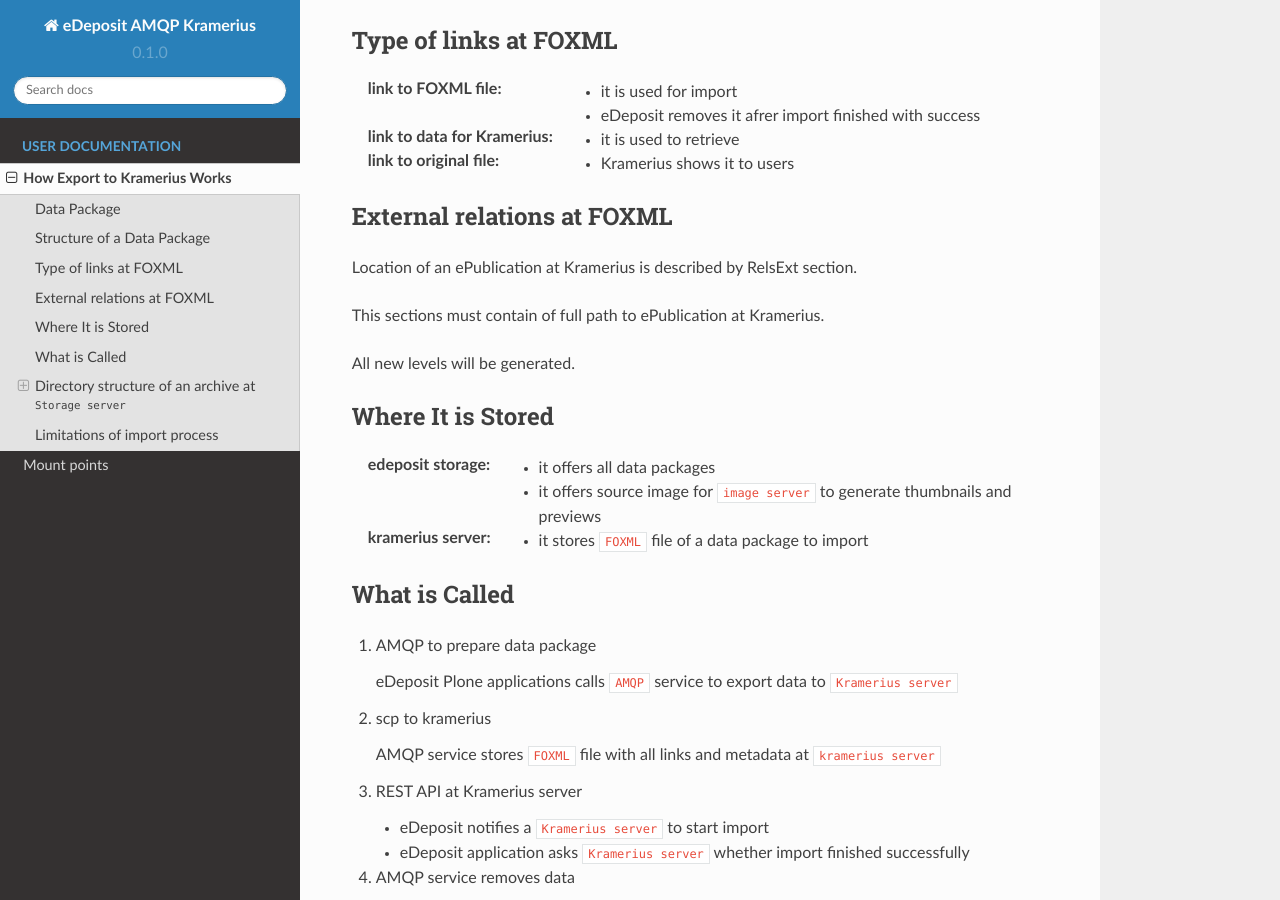
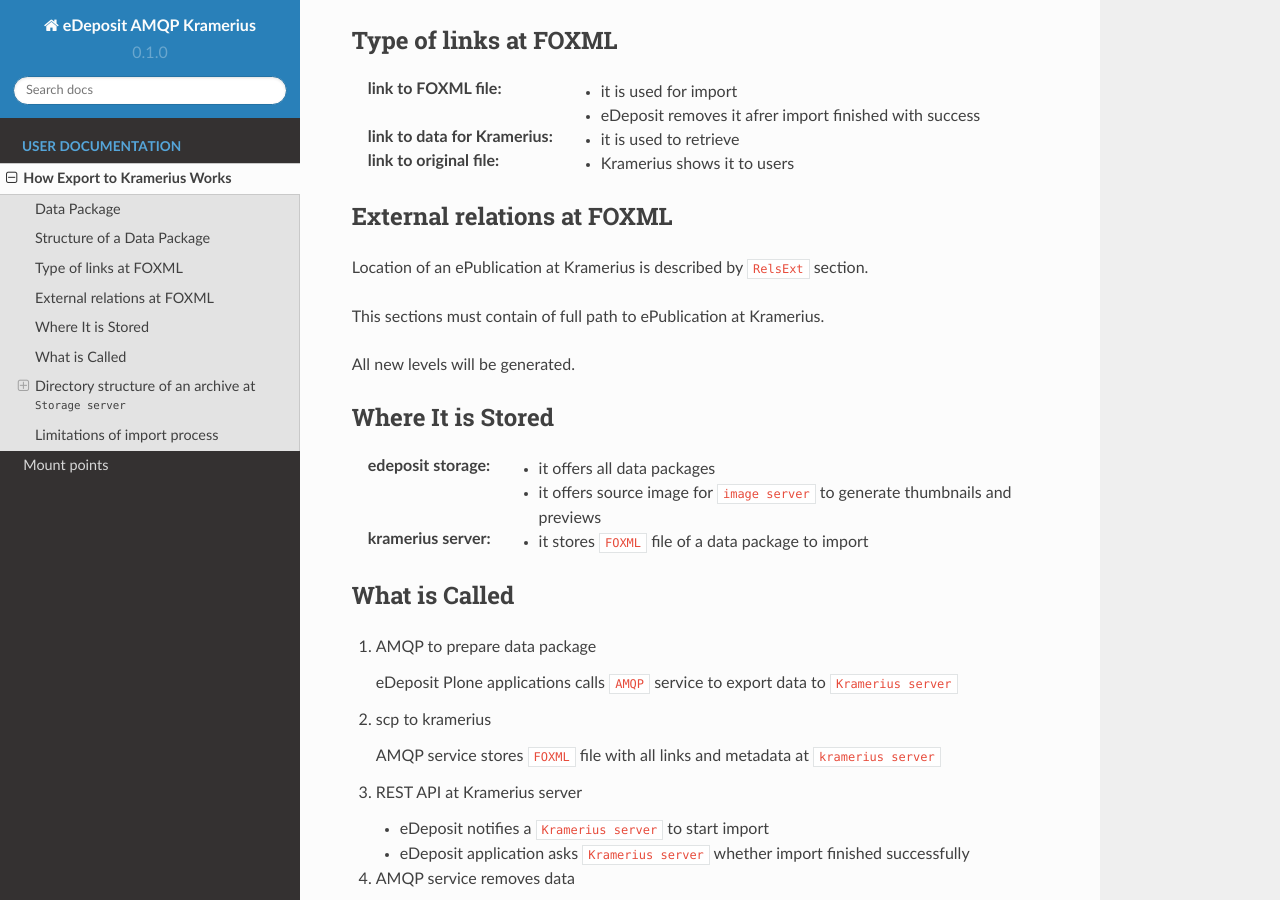
Before and after one commit to edeposit/edeposit.amqp.kramerius, a Sphinx documentation site: the page built from docs/how-export-works.rst, in a window 1280 px wide and 900 px high, scrolled down 1436 px. Built offline with Sphinx 7.4.7 and the Read the Docs theme 2.0.0, drawn with Linux system fonts in a browser that asks for light colours.

Commit message:
edeposit/edeposit#468 some formating issues.

```diff
--- a/docs/how-export-works.rst
+++ b/docs/how-export-works.rst
@@ -84,9 +84,9 @@
    - Kramerius shows it to users
 
 External relations at FOXML
----------------------------
+---------------------------------------
 
-Location of an ePublication at Kramerius is described by RelsExt
+Location of an ePublication at Kramerius is described by ``RelsExt``
 section.
 
 This sections must contain of full path to ePublication at Kramerius.
```
